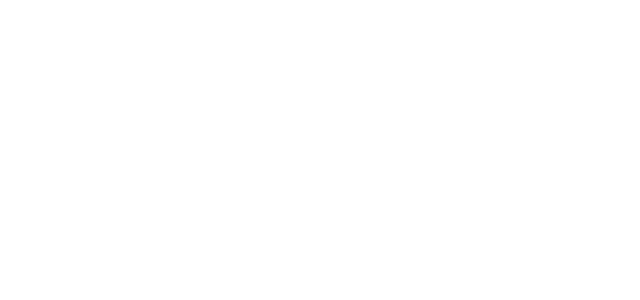
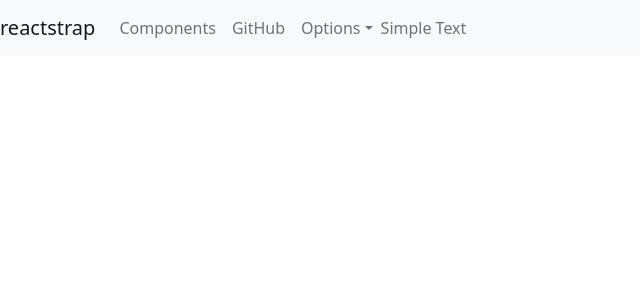
Before and after one commit to MikaelS1000RR/FoodHarvest, a React (Create React App) app in the folder frontend/: page / in a window 1280 px wide. Shown: the top 300 px of the page, without its empty margins (0-640 px from the left). Built offline with nearby package versions, Linux system fonts and the light colour scheme.

Commit message:
Imported reactstrap navbar.

```diff
--- a/frontend/src/components/Navbar.jsx
+++ b/frontend/src/components/Navbar.jsx
@@ -1,7 +1,61 @@
-const Navbar = () => {
+import React, { useState } from 'react';
+
+import {
+  Collapse,
+  Navbar,
+  NavbarToggler,
+  NavbarBrand,
+  Nav,
+  NavItem,
+  NavLink,
+  UncontrolledDropdown,
+  DropdownToggle,
+  DropdownMenu,
+  DropdownItem,
+  NavbarText
+} from 'reactstrap';
+
+const TheNavbar = (props) => {
+  const [isOpen, setIsOpen] = useState(false);
+
+  const toggle = () => setIsOpen(!isOpen);
+
   return (
-    <div></div>
+    <div>
+      <Navbar color="light" light expand="md">
+        <NavbarBrand href="/">reactstrap</NavbarBrand>
+        <NavbarToggler onClick={toggle} />
+        <Collapse isOpen={isOpen} navbar>
+          <Nav className="mr-auto" navbar>
+            <NavItem>
+              <NavLink href="/components/">Components</NavLink>
+            </NavItem>
+            <NavItem>
+              <NavLink href="https://github.com/reactstrap/reactstrap">GitHub</NavLink>
+            </NavItem>
+            <UncontrolledDropdown nav inNavbar>
+              <DropdownToggle nav caret>
+                Options
+              </DropdownToggle>
+              <DropdownMenu right>
+                <DropdownItem>
+                  Option 1
+                </DropdownItem>
+                <DropdownItem>
+                  Option 2
+                </DropdownItem>
+                <DropdownItem divider />
+                <DropdownItem>
+                  Reset
+                </DropdownItem>
+              </DropdownMenu>
+            </UncontrolledDropdown>
+          </Nav>
+          <NavbarText>Simple Text</NavbarText>
+        </Collapse>
+      </Navbar>
+    </div>
   );
 }
 
-export default Navbar;
+export default TheNavbar;
```
